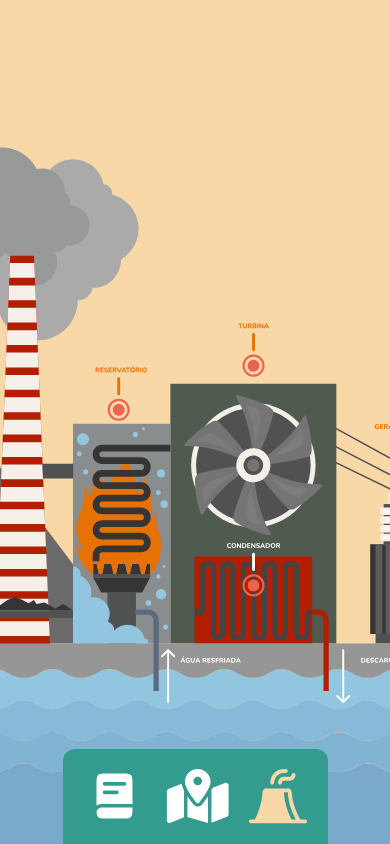
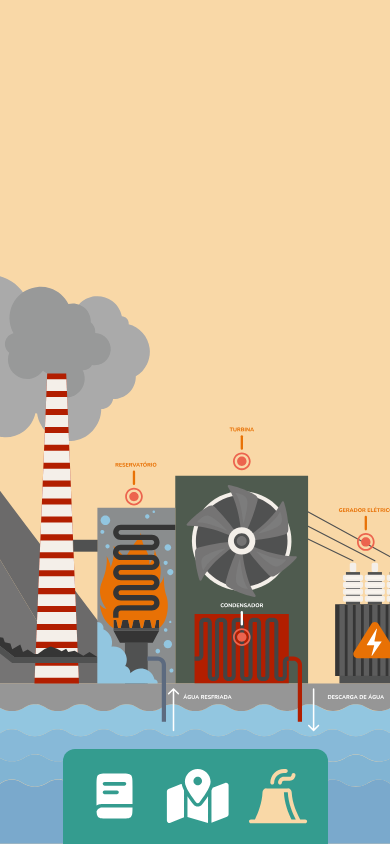
Before and after one commit to ricardoabb/fis_c6_l2a_066, a Next.js app: page /usina in a window 390 px wide. Built offline with nearby package versions, Linux system fonts and the light colour scheme.

Commit message:
try new css for usina

```diff
--- a/src/app/globals.css
+++ b/src/app/globals.css
@@ -46,4 +46,5 @@ body {
 
 .usina-svg {
   height: fit-content;
+  display: block;
 }
--- a/src/app/usina/page.tsx
+++ b/src/app/usina/page.tsx
@@ -216,10 +216,11 @@ export default function Usina() {
 
 
                     }}
-                    className='usina-svg w-[250%] md:w-[100%] p-0'
+                    className='usina-svg w-[200%] md:w-[100%] p-0'
                     width="100%"
                     height="100%"
                     viewBox="0 0 2032 1483"
+                    preserveAspectRatio="xMidYMid meet"
                     fill="none"
                     xmlns="http://www.w3.org/2000/svg"
                 >
```
